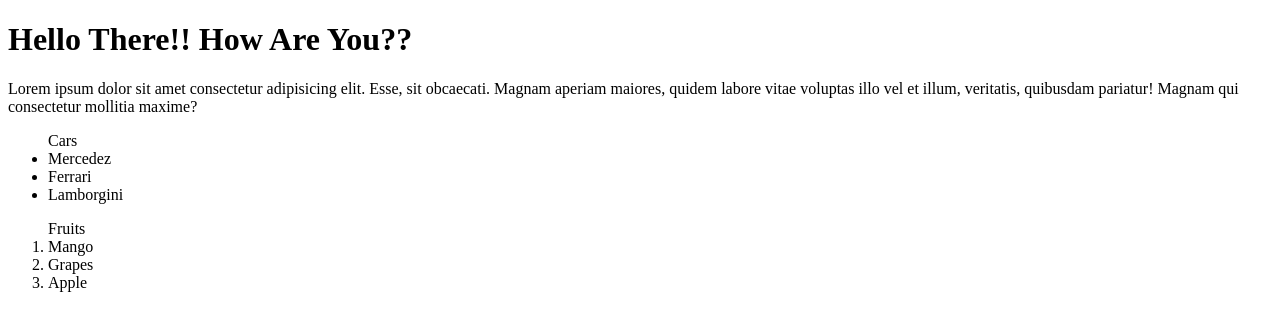
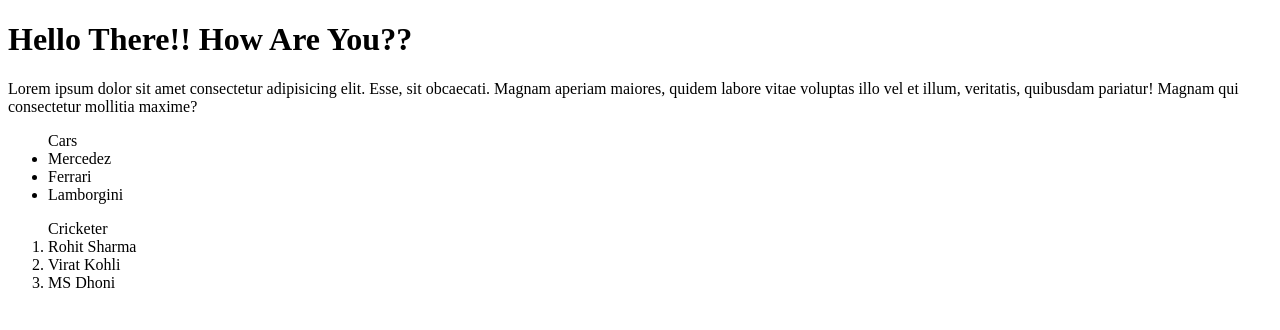
Before and after one commit to SCET-IT-TG/intro-to-github-deepvithani04, a plain HTML site: page assingment2.html in a window 1280 px wide. Drawn offline with Linux system fonts and the light colour scheme.

Commit message:
Update assingment2.html

```diff
--- a/assingment2.html
+++ b/assingment2.html
@@ -13,10 +13,10 @@
         <li>Ferrari</li>
         <li>Lamborgini</li>
     </ul>
-    <ol>Fruits
-        <li>Mango</li>
-        <li>Grapes</li>
-        <li>Apple</li>
+    <ol>Cricketer
+        <li>Rohit Sharma</li>
+        <li>Virat Kohli</li>
+        <li>MS Dhoni</li>
     </ol>
 </body>
 </html>
```
